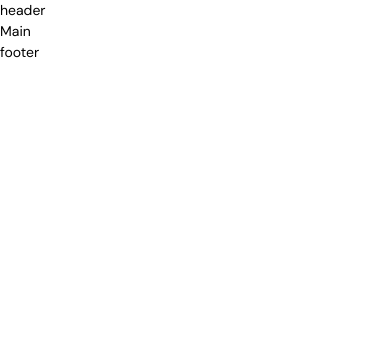
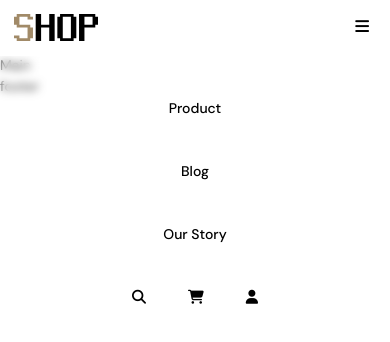
Before and after one commit to ppyom/shopping-mall, a React (Vite) app: page / in a window 390 px wide. Shown: the top 342 px of the page. Built offline with nearby package versions, Linux system fonts and the light colour scheme.

Commit message:
design: Header 컴포넌트 구조/스타일 구성
* font awesome cdn 추가

```diff
--- a/index.html
+++ b/index.html
@@ -5,6 +5,13 @@
     <link rel="icon" type="image/svg+xml" href="/images/logo.svg" />
     <meta name="viewport" content="width=device-width, initial-scale=1.0" />
     <title>쇼핑몰</title>
+    <link
+      rel="stylesheet"
+      href="https://cdnjs.cloudflare.com/ajax/libs/font-awesome/6.6.0/css/all.min.css"
+      integrity="sha512-Kc323vGBEqzTmouAECnVceyQqyqdsSiqLQISBL29aUW4U/M7pSPA/gEUZQqv1cwx4OnYxTxve5UMg5GT6L4JJg=="
+      crossorigin="anonymous"
+      referrerpolicy="no-referrer"
+    />
   </head>
   <body>
     <div id="root"></div>
--- /dev/null
+++ b/src/components/layouts/Header/Header.module.css
@@ -0,0 +1,45 @@
+.header {
+  @apply relative p-4;
+  @apply flex justify-between items-center;
+}
+.logo {
+  @apply w-24;
+}
+.header > nav,
+.header > nav > div {
+  @apply flex gap-4;
+}
+.header a {
+  @apply text-main-black font-medium;
+  @apply duration-300;
+}
+.header a:hover {
+  @apply text-main-accent;
+}
+.menuBtn {
+  @apply absolute right-4;
+  @apply p-2 text-lg;
+  @apply hidden;
+}
+
+@media (max-width: 768px) {
+  .menuBtn {
+    @apply block;
+  }
+  .header nav {
+    /*@apply hidden;*/
+    @apply fixed top-16 left-0;
+    @apply w-full h-full p-8;
+    @apply flex-col items-center text-center;
+    @apply bg-main-white/25 backdrop-blur-sm;
+  }
+  .header nav a {
+    @apply p-4;
+  }
+  .header nav a:hover {
+    @apply bg-main-accent/10;
+  }
+  .gnb {
+    @apply flex-col w-full;
+  }
+}
--- a/src/components/layouts/Header/Header.tsx
+++ b/src/components/layouts/Header/Header.tsx
@@ -1,5 +1,35 @@
+import styles from './Header.module.css';
+
 const Header = () => {
-  return <header>header</header>;
+  return (
+    <header className={`${styles.header} mw`}>
+      <a href="#">
+        <h1 hidden>Shop</h1>
+        <img className={styles.logo} src="/images/logo.svg" alt="로고" />
+      </a>
+      <nav>
+        <div className={styles.gnb}>
+          <a href="#product">Product</a>
+          <a href="#blog">Blog</a>
+          <a href="#our">Our Story</a>
+        </div>
+        <div>
+          <a href="#search">
+            <i className="fa-solid fa-magnifying-glass" />
+          </a>
+          <a href="#cart">
+            <i className="fa-solid fa-cart-shopping" />
+          </a>
+          <a href="#mypage">
+            <i className="fa-solid fa-user" />
+          </a>
+        </div>
+      </nav>
+      <button className={styles.menuBtn}>
+        <i className="fa-solid fa-bars" />
+      </button>
+    </header>
+  );
 };
 
 export default Header;
--- a/src/index.css
+++ b/src/index.css
@@ -24,3 +24,7 @@ p.large {
 p.small {
   @apply text-sm;
 }
+
+.mw {
+  @apply max-w-screen-xl w-full mx-auto;
+}
```
